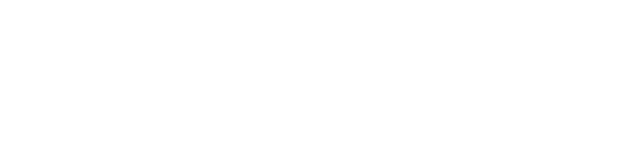
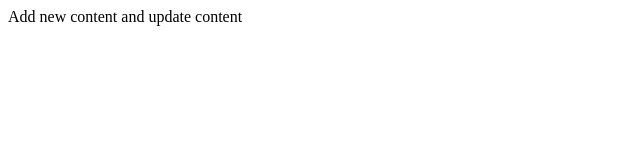
Before and after one commit to aborah9999/gitrep7Oct, a plain HTML site: page index.html in a window 1280 px wide. Shown: the whole page, without its empty margins (0-640 px from the left). Drawn offline with Linux system fonts and the light colour scheme.

Commit message:
Add and modify by Dev2

```diff
--- a/index.html
+++ b/index.html
@@ -1,4 +1,5 @@
 <html>
 <head>
 </head>
+	<body>Add new content and update content</body>
 </html>
```
